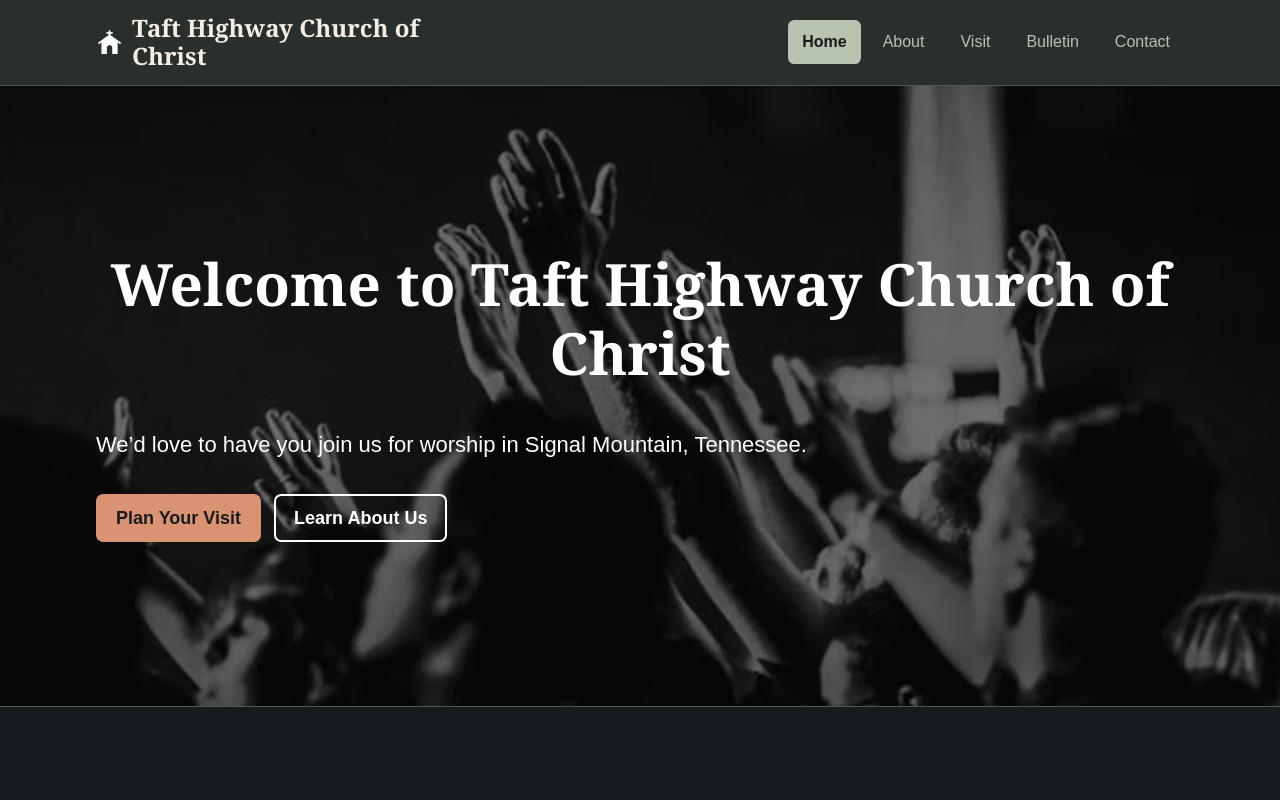
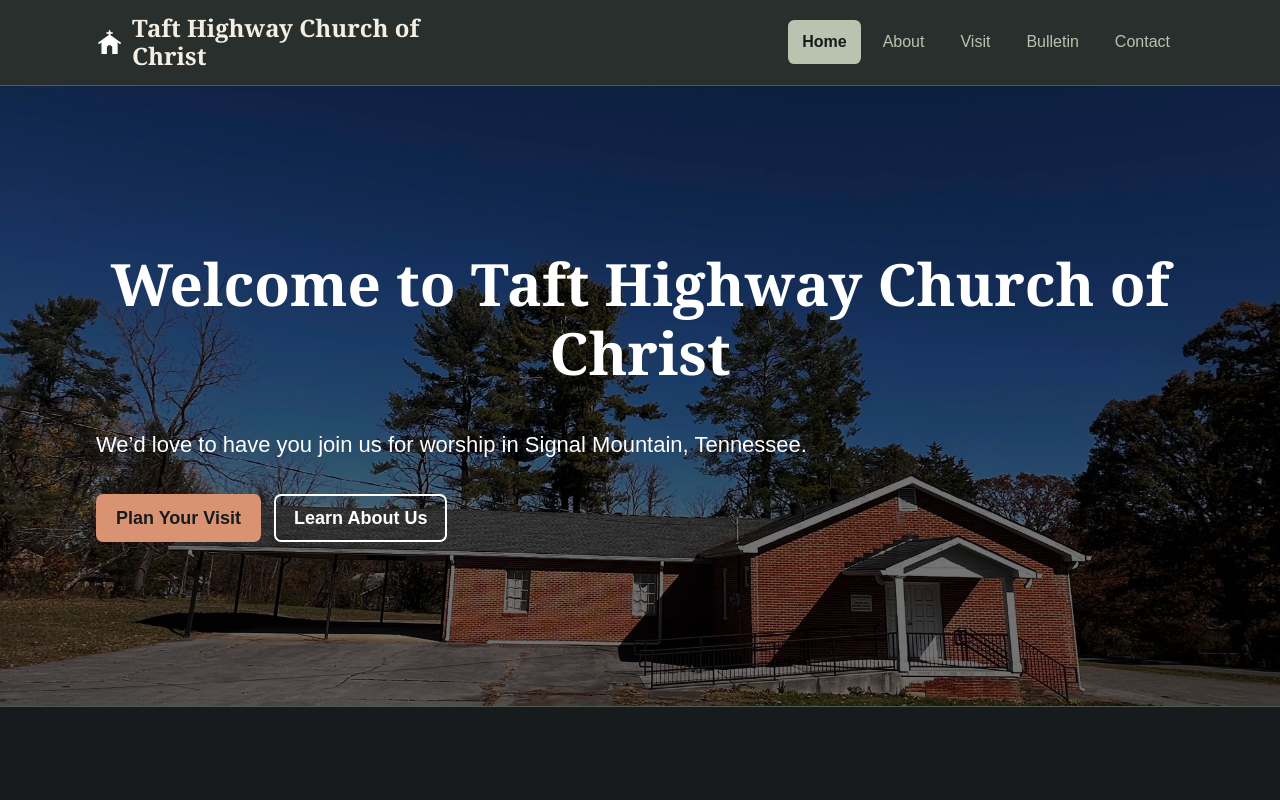
Before and after one commit to relijahbrewer01/csci1210_taft_grp_proj, a plain HTML site: page docs/index.html in a window 1280 px wide. Shown: the top 800 px of the page. Drawn offline with Linux system fonts and the light colour scheme.

Commit message:
Swapped index image

```diff
--- a/docs/css/style.css
+++ b/docs/css/style.css
@@ -486,7 +486,7 @@ p {
   background-color: var(--charcoal);
   background-image:
     linear-gradient(rgba(0, 0, 0, 0.55), rgba(0, 0, 0, 0.55)),
-    url("../images/index-worship-background.webp");
+    url("../images/fwide_shot-taft.jpg");
   background-size: cover;
   background-position: center;
   background-repeat: no-repeat;
```
